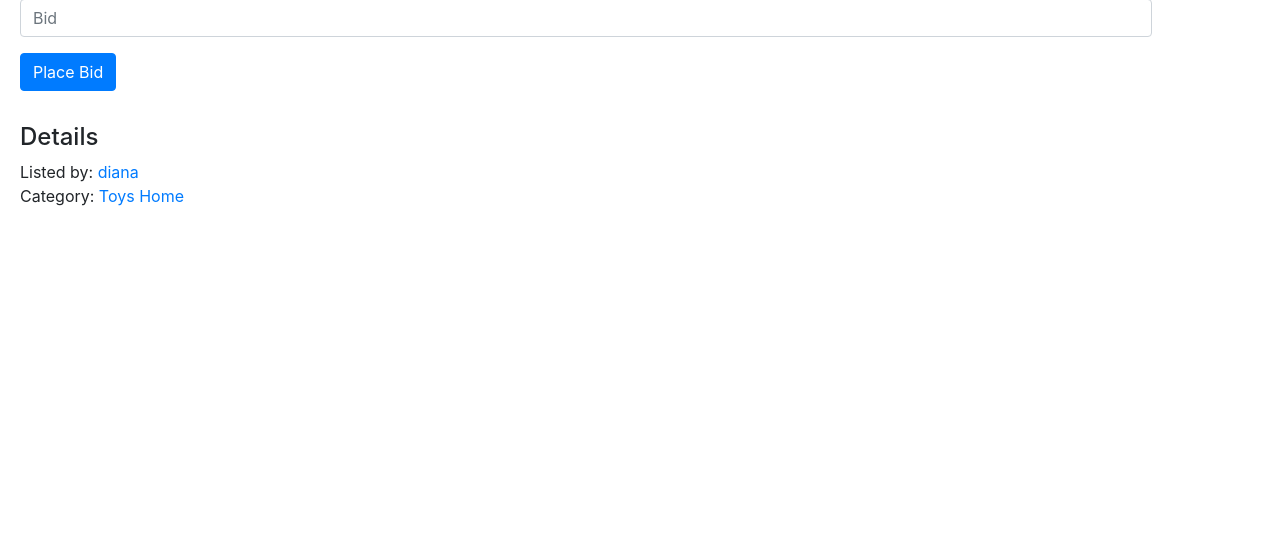
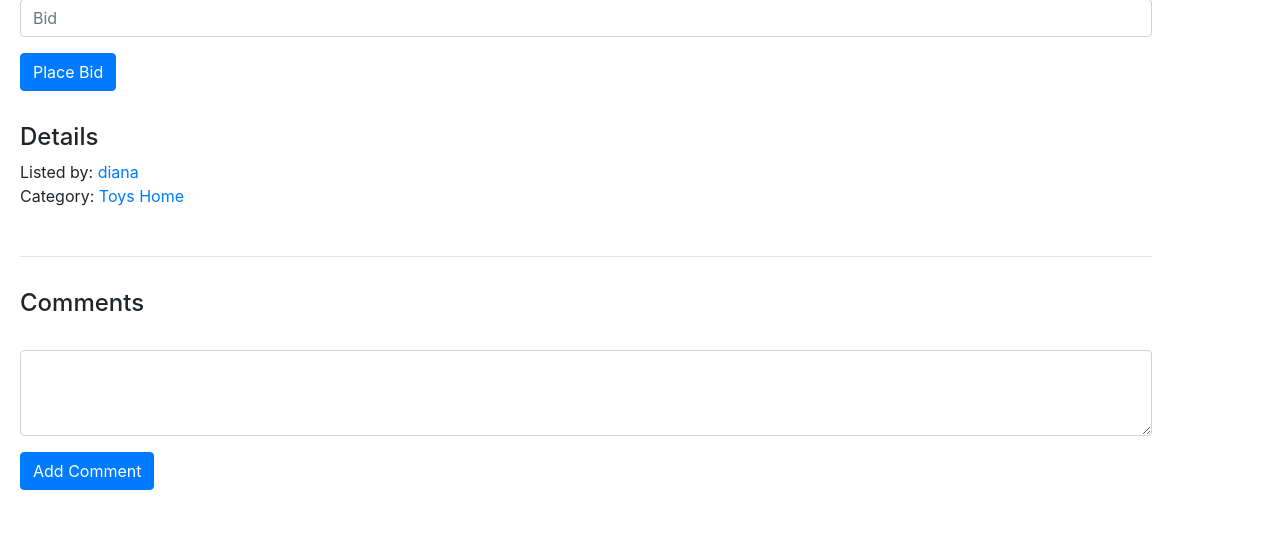
Before and after one commit to dianakovacheva/CS50-s-Web-Programming-with-Python-and-JavaScript, a Django app: page /listing/1/ in a window 1280 px wide. Shown: the part 986-1528 px from the top of the page. Before the commit the page ends 1192 px from the top, so only its background shows below. Run offline with Django 3.2, Linux system fonts and the light colour scheme; data comes from the database, SQL or seed files in the repository; both versions use the stored data as it was after the commit; some libraries are stand-ins or nearby versions.

Commit message:
Add comment functionality

```diff
--- /dev/null
+++ b/03-Project-2-Commerce/commerce/auctions/templates/auctions/add_comment_form.html
@@ -0,0 +1,13 @@
+<div class="comments_container">
+    <h4>Comments</h4>
+    <form action="{% url 'add_comment' listing.id %}" method="post">
+        {% csrf_token %}
+        <div class="mb-3">
+            <label for="content" class="form-label"></label>
+            <textarea class="form-control" id="exampleFormControlTextarea1" rows="3" name="content"></textarea>
+        </div>
+        <div class="mb-3">
+            <input type="submit" value="Add Comment" class="btn btn-primary">
+        </div>
+    </form>
+</div>
--- a/03-Project-2-Commerce/commerce/auctions/templates/auctions/listing.html
+++ b/03-Project-2-Commerce/commerce/auctions/templates/auctions/listing.html
@@ -3,7 +3,6 @@
 {% block title %}
     {{ listing.title }}
 {% endblock %}
-
 
 {% block body %}
 
@@ -15,15 +14,19 @@
 
     {% if listing %}
         <div id="listing-details-container">
+            <!-- Listing title -->
             <div class="listing-header">
                 <h2>Listing: {{ listing.title }}</h2>
 
+                <!-- Add to watchlist action btns -->
                 {% include "auctions/add_to_watchlist_action_btns.html" %}
 
             </div>
 
+            <!-- Watchlist badge -->
             {% include "auctions/watchlist_badge.html" %}
 
+            <!-- Listing information -->
             {% if listing.image_URL %}
                 <img src="{{ listing.image_URL }}" class="listing-img img-fluid rounded-start"
                      alt="{{ listing.title }}">
@@ -42,6 +45,7 @@
                 <h3 class="listing-price">${{ listing.starting_price }}</h3>
             {% endif %}
 
+            <!-- Bid(s) count information -->
             <div class="bids-info">
                 <p>
                     <small>
@@ -59,27 +63,45 @@
                     </small>
                 </p>
 
+                <!-- Table placed bids -->
                 {% include "auctions/table_placed_bids.html" %}
 
             </div>
 
-            <!-- Display bid_message if available -->
+            <!-- Display bid_message_error if available -->
             {% if bid_message_error %}
                 <div class="alert alert-danger" role="alert">
                     {{ bid_message_error }}
                 </div>
             {% endif %}
 
+            <!-- Display bid_message_success if available -->
             {% if bid_message_success %}
                 <div class="alert alert-success" role="alert">
                     {{ bid_message_success }}
                 </div>
             {% endif %}
 
+            <!-- Place bid form -->
             {% include "auctions/place_bid_form.html" %}
 
+            <!-- Listing details section -->
             {% include "auctions/listing_details_section.html" %}
+            <hr>
+            <!-- Add comment form -->
+            {% if comment_message_error %}
+                <div class="alert alert-danger" role="alert">
+                    {{ comment_message_error }}
+                </div>
+            {% endif %}
+
+            {% if comment_message_success %}
+                <div class="alert alert-success" role="alert">
+                    {{ comment_message_success }}
+                </div>
+            {% endif %}
+
+            {% include "auctions/add_comment_form.html" %}
         </div>
     {% endif %}
-
 {% endblock %}
--- a/03-Project-2-Commerce/commerce/auctions/urls.py
+++ b/03-Project-2-Commerce/commerce/auctions/urls.py
@@ -11,7 +11,8 @@ urlpatterns = [
     path("listing/<int:id>/", views.get_listing, name="get_listing"),
     path("listing/<int:id>/place_bid/", views.place_bid, name="place_bid"),
     path("listing/<int:listing_id>/delete_bid/<int:bid_id>/", views.delete_bid, name="delete_bid"),
-    path("listing/<int:id>/close_listing/", views.close_listing, name="close_listing" ),
+    path("listing/<int:id>/close_listing/", views.close_listing, name="close_listing"),
+    path("listing/<int:id>/add_comment/", views.add_comment, name="add_comment"),
     path("categories/", views.get_categories, name="categories"),
     path("categories/<int:id>/", views.get_category, name="category"),
     path("listing/<int:id>/add_to_watchlist/", views.add_to_watchlist, name="add_to_watchlist"),
--- a/03-Project-2-Commerce/commerce/auctions/views.py
+++ b/03-Project-2-Commerce/commerce/auctions/views.py
@@ -164,6 +164,7 @@ def get_listing(request, id):
     # Retrieve and clear the message from the session
     bid_message_error = request.session.pop("bid_message_error", None)
     bid_message_success = request.session.pop("bid_message_success", None)
+    comment_message_error = request.session.pop("comment_message_error", None)
 
     return render(request, "auctions/listing.html", {
         "listing": listing,
@@ -173,7 +174,8 @@ def get_listing(request, id):
         "is_current_bid_owner": is_current_bid_owner,
         "username_current_bid": username_current_bid,
         "bid_message_error": bid_message_error,
-        "bid_message_success": bid_message_success
+        "bid_message_success": bid_message_success,
+        "comment_message_error": comment_message_error
     })
 
 
@@ -276,3 +278,32 @@ def close_listing(request, id):
 
             return redirect("get_listing", id=listing.id)
     return render(request, "auctions/listing.html")
+
+
+def add_comment(request, id):
+    listing = Listing.objects.get(pk=id)
+    user = request.user
+
+    if request.method == "POST":
+        comment_content = request.POST["content"]
+        listing_ids = request.POST.getlist("listing")
+
+        if len(comment_content) <= 0:
+            # Store the error message in the session temporarily
+            request.session["comment_message_error"] = "Comment must be longer than zero."
+            return redirect("get_listing", id=listing.id)
+
+        if len(comment_content) > 1000:
+            # Store the error message in the session temporarily
+            request.session["comment_message_error"] = "Comment must be not longer than 1000 characters."
+            return redirect("get_listing", id=listing.id)
+
+        if 0 < len(comment_content) <= 1000 and comment_content is not None:
+            added_comment = Comment.objects.create(author=user, listing=listing, content=comment_content)
+            added_comment.save()
+            listing.comments.add(added_comment)
+            listing.save()
+
+            # Store the error message in the session temporarily
+            request.session["comment_message_success"] = "Comment placed successfully."
+            return redirect("get_listing", id=listing.id)
```
Also changed, not shown: 03-Project-2-Commerce/commerce/db.sqlite3.
